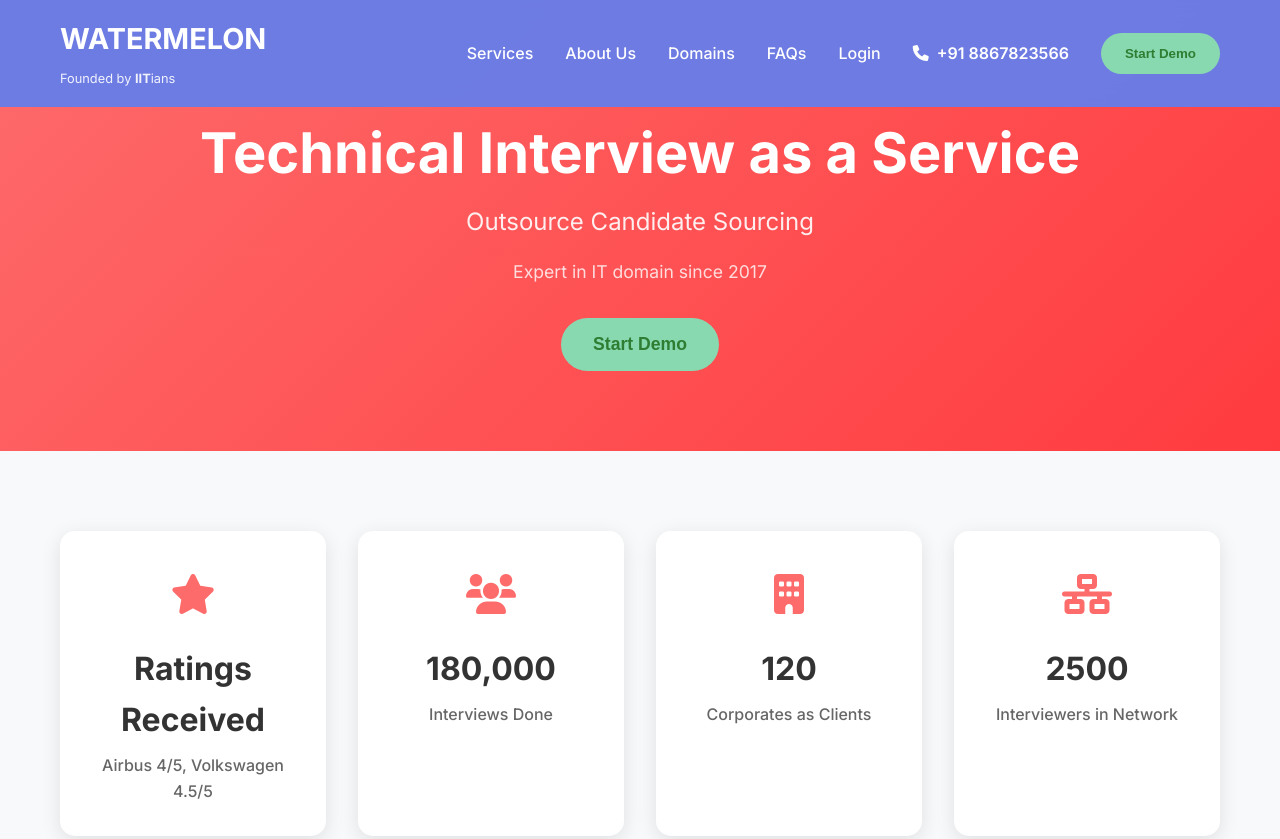
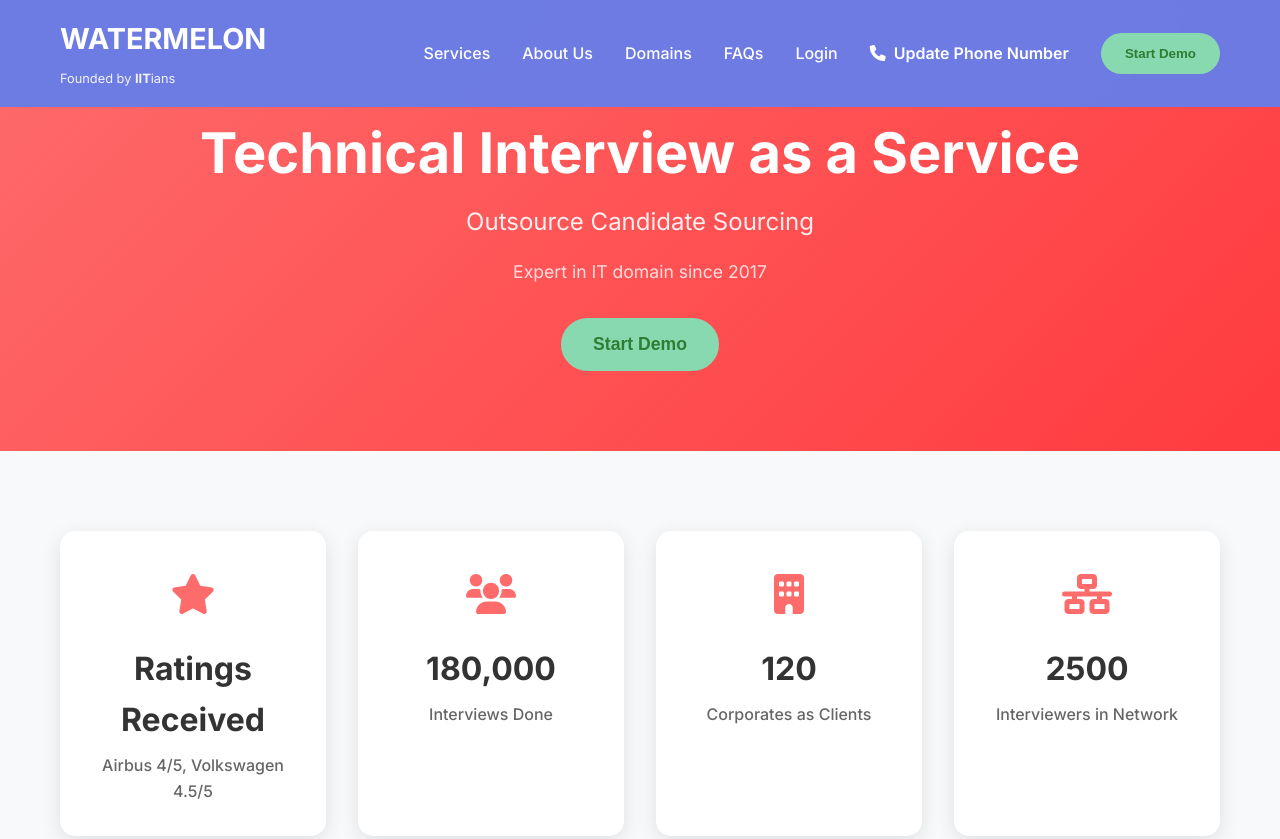
Before and after one commit to sivanomula/watermelon-website, a website: page index.html in a window 1280 px wide. Shown: the top 839 px of the page. Drawn offline with Linux system fonts and the light colour scheme.

Commit message:
Update index.html

```diff
--- a/index.html
+++ b/index.html
@@ -25,11 +25,11 @@
                     </div>
                     <div class="form-group">
                         <label for="email">Email Address *</label>
-                        <input type="email" id="email" name="email" required>
+                        <input type="email" id="email" name="email" value="Update Email" required>
                     </div>
                     <div class="form-group">
                         <label for="phone">Phone Number *</label>
-                        <input type="tel" id="phone" name="phone" required>
+                        <input type="tel" id="phone" name="phone" value="Update Phone Number" required>
                     </div>
                     <div class="form-group">
                         <label for="company">Company Name</label>
@@ -87,8 +87,8 @@
                 </div>
                 <div class="contact-info">
                     <p><strong>Need immediate assistance?</strong></p>
-                    <p><i class="fas fa-phone"></i> +91 8867823566</p>
-                    <p><i class="fas fa-envelope"></i> info@Lytx.com</p>
+                    <p><i class="fas fa-phone"></i> Update Phone Number</p>
+                    <p><i class="fas fa-envelope"></i> Update Email</p>
                 </div>
                 <button class="close-success-btn" onclick="closeSuccessModal()">Close</button>
             </div>
@@ -111,7 +111,7 @@
                     <li><a href="#login">Login</a></li>
                     <li class="contact-number">
                         <i class="fas fa-phone"></i>
-                        <a href="tel:+918867823566">+91 8867823566</a>
+                        <a href="#">Update Phone Number</a>
                     </li>
                     <li><button class="cta-button" onclick="openModal()">Start Demo</button></li>
                 </ul>
```
